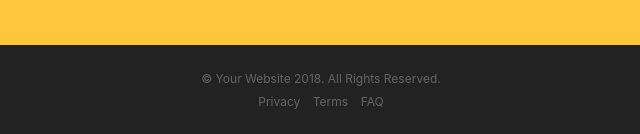
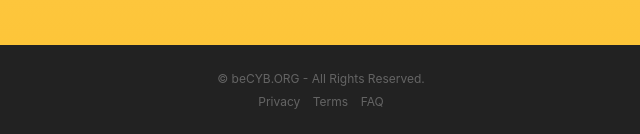
Before and after one commit to devjmitchell/semperphoenix-old-site, a website with bundled scripts: page beCYB.ORG/index.html in a window 1280 px wide. Shown: the part 3714-3848 px from the top of the page, 319-959 px from the left. Built offline with nearby package versions, Linux system fonts and the light colour scheme; a web font is replaced by a local one.

Commit message:
Update footer text

```diff
--- a/beCYB.ORG/index.html
+++ b/beCYB.ORG/index.html
@@ -197,7 +197,7 @@
 
     <footer>
       <div class="container">
-        <p>&copy; Your Website 2018. All Rights Reserved.</p>
+        <p>&copy; beCYB.ORG - All Rights Reserved.</p>
         <ul class="list-inline">
           <li class="list-inline-item">
             <a href="#">Privacy</a>
```
